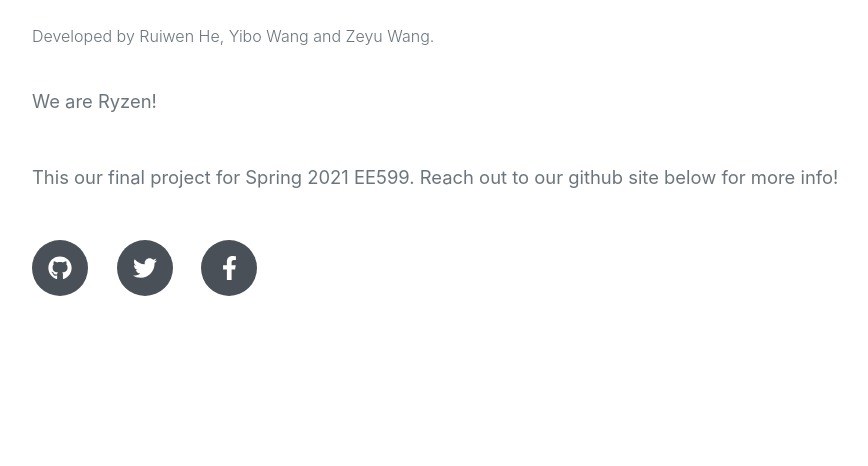
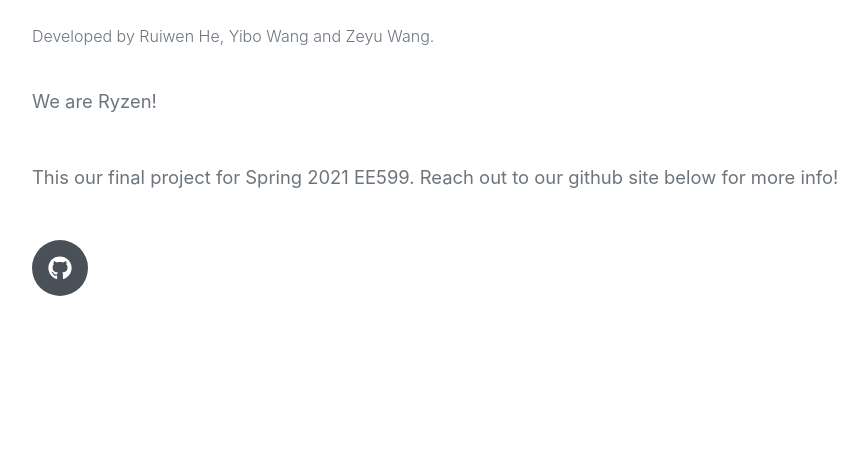
Before and after one commit to LoneRan/EE599CloudFinalProject, a Flask app: page /about in a window 1280 px wide. Shown: the part 384-850 px from the top of the page, without its empty margins (16-884 px from the left). Run offline with Flask 2, Linux system fonts and the light colour scheme; some libraries are stand-ins or nearby versions; some web fonts are replaced.

Commit message:
update style

```diff
--- a/templates/about.html
+++ b/templates/about.html
@@ -35,8 +35,7 @@
                     <p class="lead mb-5">This our final project for Spring 2021 EE599. Reach out to our github site below for more info!</p>
                     <div class="social-icons">
                         <a class="social-icon" href="https://github.com/LoneRan/EE599CloudFinalProject"><i class="fab fa-github"></i></a>
-                        <a class="social-icon" href="#"><i class="fab fa-twitter"></i></a>
-                        <a class="social-icon" href="#"><i class="fab fa-facebook-f"></i></a>
+
                     </div>
                 </div>
             </section>
```
